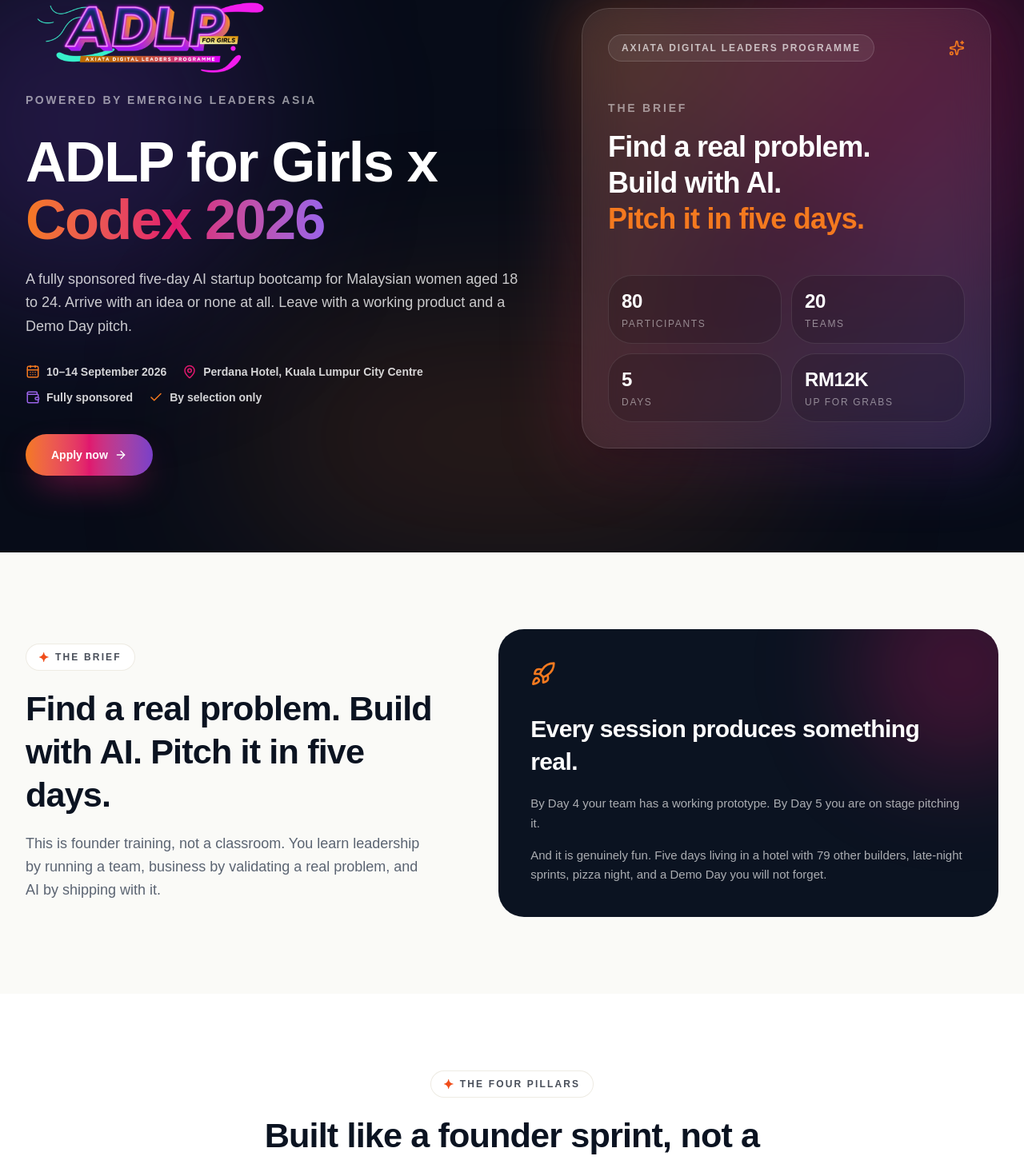
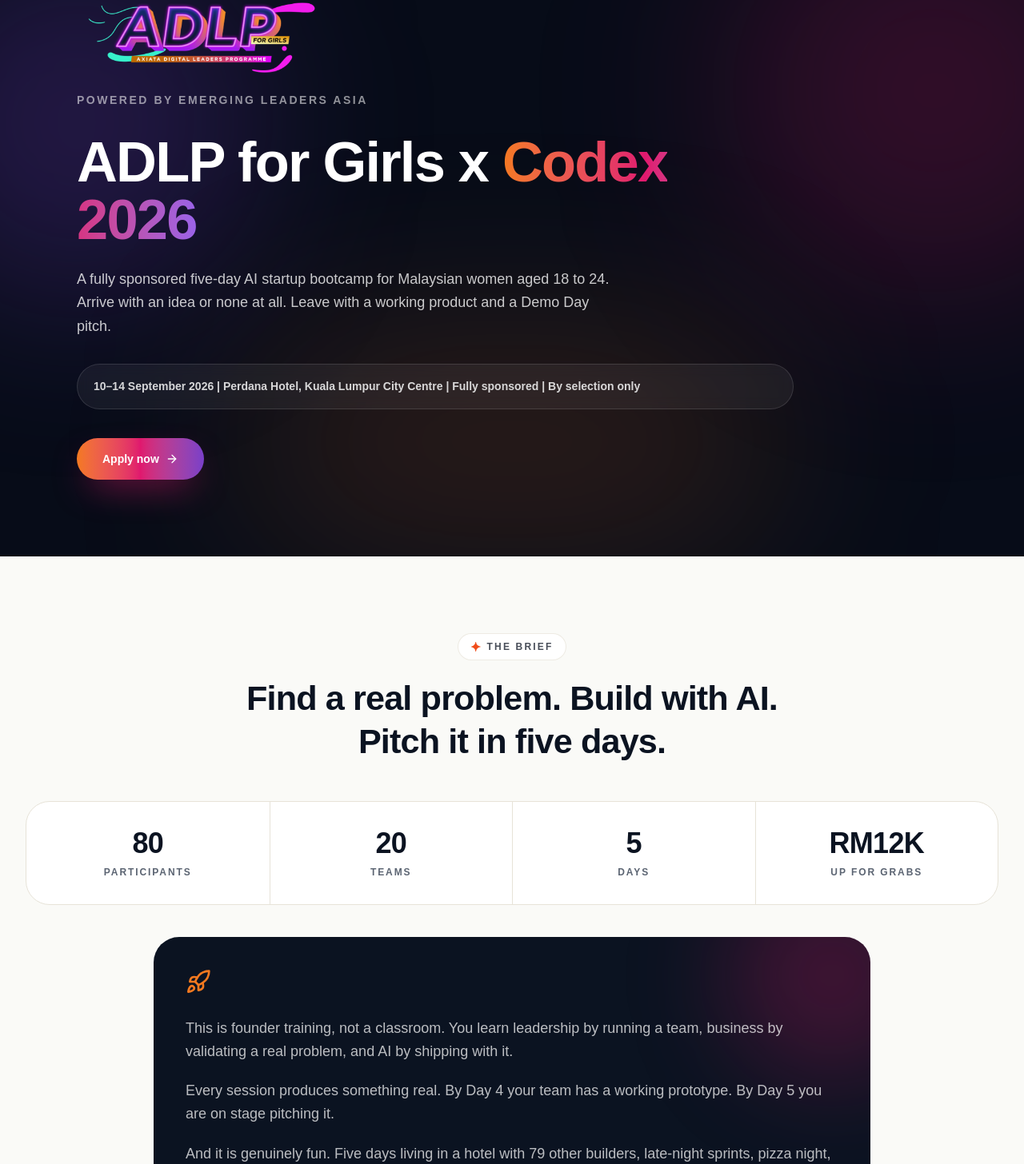
Before and after one commit to afsaruddinrusyaidi-prog/afsaruddinrusyaidi-prog.github.io, a React (Vite) app: page /adlp-for-girls in a window 1280 px wide. Shown: the part 167-1623 px from the top of the page at 80% size. Built offline with nearby package versions, Linux system fonts and the light colour scheme.

Commit message:
Update ADLP landing page copy
Co-Authored-By: hohjiada <hohjiada@gmail.com>

```diff
--- a/src/pages/ADLPForGirls.tsx
+++ b/src/pages/ADLPForGirls.tsx
@@ -3,19 +3,18 @@ import {
   ArrowRight,
   BrainCircuit,
   CalendarDays,
-  Check,
   ExternalLink,
   Laptop,
   Lightbulb,
   MapPin,
   MoonStar,
   Rocket,
-  Sparkles,
   Trophy,
   UsersRound,
   Wallet,
 } from "lucide-react"
 import { Reveal } from "@/components/Reveal"
+import { CountUp } from "@/components/CountUp"
 import { SectionPill } from "@/components/SectionPill"
 import {
   Accordion,
@@ -27,6 +26,13 @@ import {
 const REGISTER_URL = "#register"
 
 type Icon = ComponentType<{ className?: string }>
+
+const STATS = [
+  { value: 80, prefix: "", suffix: "", label: "PARTICIPANTS" },
+  { value: 20, prefix: "", suffix: "", label: "TEAMS" },
+  { value: 5, prefix: "", suffix: "", label: "DAYS" },
+  { value: 12, prefix: "RM", suffix: "K", label: "UP FOR GRABS" },
+] as const
 
 const PILLARS: { title: string; body: string; icon: Icon; accent: string }[] = [
   {
@@ -57,31 +63,31 @@ const PILLARS: { title: string; body: string; icon: Icon; accent: string }[] = [
 
 const JOURNEY: { day: string; title: string; body: string; icon: Icon }[] = [
   {
-    day: "Day 1",
+    day: "DAY 1",
     title: "Leadership & Team Formation",
     body: "Build your leadership foundation, meet your cohort, and form your team of four.",
     icon: UsersRound,
   },
   {
-    day: "Day 2",
+    day: "DAY 2",
     title: "Find the Problem",
     body: "Identify and validate a real problem worth solving.",
     icon: Lightbulb,
   },
   {
-    day: "Day 3",
+    day: "DAY 3",
     title: "AI Immersion",
     body: "Learn Codex and the AI tools your team will use to turn the idea into a product.",
     icon: BrainCircuit,
   },
   {
-    day: "Day 4",
+    day: "DAY 4",
     title: "Build Sprint",
     body: "Build, test, and polish your product with floor mentors unblocking your team on the spot.",
     icon: Laptop,
   },
   {
-    day: "Day 5",
+    day: "DAY 5",
     title: "Demo Day",
     body: "Twenty teams. Ten minutes each. Live judges. Up to RM12,000 in prizes for the top teams.",
     icon: Trophy,
@@ -89,27 +95,56 @@ const JOURNEY: { day: string; title: string; body: string; icon: Icon }[] = [
 ]
 
 const LOGISTICS: { label: string; value: string; icon: Icon }[] = [
-  { label: "Dates", value: "10 to 14 September 2026 (5 days, 4 nights)", icon: CalendarDays },
-  { label: "Venue", value: "Perdana Hotel, Kuala Lumpur City Centre", icon: MapPin },
+  { label: "DATES", value: "10 to 14 September 2026 (5 days, 4 nights)", icon: CalendarDays },
+  { label: "VENUE", value: "Perdana Hotel, Kuala Lumpur City Centre", icon: MapPin },
   {
-    label: "Cost",
+    label: "COST",
     value: "Fully sponsored, including accommodation, meals, and AI tool access",
     icon: Wallet,
   },
-  { label: "Eligibility", value: "Malaysian women aged 18 to 24, by selection", icon: UsersRound },
-  { label: "Bring", value: "A laptop, a charger, and a problem you care about", icon: Laptop },
+  { label: "ELIGIBILITY", value: "Malaysian women aged 18 to 24, by selection", icon: UsersRound },
+  { label: "BRING", value: "A laptop, a charger, and a problem you care about", icon: Laptop },
 ]
 
 const FAQS = [
   {
     question: "Who can apply?",
     answer:
-      "Malaysian women aged 18 to 24 who are curious about AI, startups, or building things, and can commit to all 5 days and 4 nights. Places are limited to 80 and awarded by selection.",
+      "Malaysian women aged 18 to 24. You do not need to be studying ICT or computer science. If you are curious about building with AI and willing to work hard for five days, apply.",
   },
   {
     question: "Do I need coding experience or a startup idea?",
     answer:
-      "No. You can arrive with an idea or none at all, and no coding experience is required. Codex helps your team turn plain English into a working product.",
+      "No to both. Codex handles the code, and Day 2 is designed to help your team find and validate a problem worth solving. Plenty of great teams will walk in with nothing but curiosity.",
+  },
+  {
+    question: "How much does it cost?",
+    answer:
+      "Nothing. The programme is fully sponsored, including accommodation, meals, and AI tool access.",
+  },
+  {
+    question: "How are teams formed?",
+    answer:
+      "Teams of four are formed on Day 1. You do not need to apply with a team, and you cannot pre-select teammates. Part of the experience is learning to build with people you just met.",
+  },
+  {
+    question: "What should I bring?",
+    answer: "A laptop, a charger, and a problem you care about. Everything else is provided.",
+  },
+  {
+    question: "Do I have to stay at the hotel for all five days?",
+    answer:
+      "Yes. This is a full residential programme and the schedule runs day and night. Accommodation is provided and sponsored.",
+  },
+  {
+    question: "What happens on Demo Day?",
+    answer:
+      "All twenty teams pitch their working product live to a panel of judges, ten minutes each. Top teams share a prize pool of up to RM12,000.",
+  },
+  {
+    question: "What happens after the programme?",
+    answer:
+      "You leave with a working product, a pitch you have delivered on stage, and access to the Emerging Leaders Asia network of alumni, mentors, and coaches.",
   },
 ]
 
@@ -154,7 +189,7 @@ export default function ADLPForGirls() {
           className="pointer-events-none absolute bottom-0 left-1/2 h-72 w-[42rem] -translate-x-1/2 rounded-full bg-[#f4791f]/15 blur-[120px]"
         />
 
-        <div className="relative mx-auto grid max-w-7xl items-center gap-12 px-6 sm:px-8 lg:grid-cols-[1.08fr_0.92fr] lg:gap-16">
+        <div className="relative mx-auto max-w-6xl px-6 sm:px-8">
           <Reveal>
             <img
               src="/adlp-for-girls-logo.png"
@@ -162,7 +197,7 @@ export default function ADLPForGirls() {
               className="h-auto w-full max-w-[310px]"
             />
             <p className="mt-5 text-xs font-bold uppercase tracking-[0.18em] text-white/55 sm:text-sm">
-              Powered by Emerging Leaders Asia
+              POWERED BY EMERGING LEADERS ASIA
             </p>
             <h1 className="mt-8 max-w-3xl font-display text-4xl font-extrabold leading-[1.02] tracking-tight sm:text-5xl lg:text-[4.4rem]">
               ADLP for Girls x{" "}
@@ -175,24 +210,10 @@ export default function ADLPForGirls() {
               Arrive with an idea or none at all. Leave with a working product and a Demo Day
               pitch.
             </p>
-            <div className="mt-8 flex flex-col gap-3 text-sm font-semibold text-white/82 sm:flex-row sm:flex-wrap sm:gap-x-5 sm:gap-y-3">
-              <span className="inline-flex items-center gap-2">
-                <CalendarDays className="size-4.5 text-[#f4791f]" />
-                10–14 September 2026
-              </span>
-              <span className="inline-flex items-center gap-2">
-                <MapPin className="size-4.5 text-[#e0186e]" />
-                Perdana Hotel, Kuala Lumpur City Centre
-              </span>
-              <span className="inline-flex items-center gap-2">
-                <Wallet className="size-4.5 text-[#9a63e8]" />
-                Fully sponsored
-              </span>
-              <span className="inline-flex items-center gap-2">
-                <Check className="size-4.5 text-[#f4791f]" />
+            <p className="mt-8 max-w-4xl rounded-2xl border border-white/12 bg-white/[0.06] px-5 py-4 text-sm font-semibold leading-relaxed text-white/82 backdrop-blur-sm">
+              10–14 September 2026 | Perdana Hotel, Kuala Lumpur City Centre | Fully sponsored |
               By selection only
-              </span>
-            </div>
+            </p>
             <a
               href={REGISTER_URL}
               className="mt-9 inline-flex min-h-13 items-center gap-2 rounded-full bg-gradient-to-r from-[#f4791f] via-[#e0186e] to-[#7a3fc9] px-8 text-sm font-bold text-white shadow-[0_18px_45px_-16px_rgba(224,24,110,0.8)] transition-transform duration-300 hover:-translate-y-1"
@@ -201,58 +222,40 @@ export default function ADLPForGirls() {
               <ArrowRight className="size-4" />
             </a>
           </Reveal>
+        </div>
+      </section>
 
-          <Reveal delay={0.12}>
-            <div className="relative mx-auto max-w-lg">
-              <div className="absolute -inset-5 rounded-[38px] bg-gradient-to-br from-[#f4791f]/30 via-[#e0186e]/15 to-[#7a3fc9]/30 blur-2xl" />
-              <div className="relative overflow-hidden rounded-[34px] border border-white/12 bg-white/[0.07] p-6 shadow-2xl backdrop-blur-xl sm:p-8">
-                <div className="flex items-center justify-between">
-                  <span className="rounded-full border border-white/14 bg-white/[0.07] px-4 py-2 text-xs font-bold uppercase tracking-[0.16em] text-white/68">
-                    Axiata Digital Leaders Programme
-                  </span>
-                  <Sparkles className="size-5 text-[#f4791f]" />
-                </div>
-                <div className="mt-12">
-                  <p className="text-sm font-semibold uppercase tracking-[0.2em] text-white/50">
-                    The brief
-                  </p>
-                  <p className="mt-4 font-display text-3xl font-extrabold leading-tight sm:text-4xl">
-                    Find a real problem.
-                    <br />
-                    Build with AI.
-                    <br />
-                    <span className="text-[#f4791f]">Pitch it in five days.</span>
-                  </p>
-                </div>
-                <div className="mt-12 grid grid-cols-2 gap-3">
-                  {[
-                    ["80", "participants"],
-                    ["20", "teams"],
-                    ["5", "days"],
-                    ["RM12K", "up for grabs"],
-                  ].map(([value, label]) => (
-                    <div key={label} className="rounded-2xl border border-white/10 bg-black/15 p-4">
-                      <p className="font-display text-2xl font-extrabold">{value}</p>
-                      <p className="mt-1 text-xs font-medium uppercase tracking-[0.14em] text-white/48">
-                        {label}
+      <section className="mx-auto max-w-7xl px-6 py-20 sm:px-8 sm:py-24">
+        <SectionHeading
+          eyebrow="THE BRIEF"
+          title="Find a real problem. Build with AI. Pitch it in five days."
+          centered
+        />
+        <Reveal delay={0.08}>
+          <div className="mt-12 grid overflow-hidden rounded-[30px] border border-border bg-white sm:grid-cols-2 lg:grid-cols-4">
+            {STATS.map((stat, index) => (
+              <div
+                key={stat.label}
+                className={`p-7 text-center sm:p-8 ${
+                  index > 0 ? "border-t border-border sm:border-t-0" : ""
+                } ${index % 2 === 1 ? "sm:border-l" : ""} ${index > 1 ? "sm:border-t lg:border-t-0" : ""} ${
+                  index > 0 ? "lg:border-l" : ""
+                }`}
+              >
+                <CountUp
+                  value={stat.value}
+                  prefix={stat.prefix}
+                  suffix={stat.suffix}
+                  className="font-display text-4xl font-extrabold text-navy"
+                />
+                <p className="mt-2 text-xs font-extrabold tracking-[0.16em] text-muted-foreground">
+                  {stat.label}
                 </p>
               </div>
             ))}
           </div>
-              </div>
-            </div>
         </Reveal>
-        </div>
-      </section>
-
-      <section className="mx-auto max-w-7xl px-6 py-20 sm:px-8 sm:py-24">
-        <div className="grid items-center gap-12 lg:grid-cols-[0.9fr_1.1fr] lg:gap-20">
-          <SectionHeading
-            eyebrow="The brief"
-            title="Find a real problem. Build with AI. Pitch it in five days."
-            body="This is founder training, not a classroom. You learn leadership by running a team, business by validating a real problem, and AI by shipping with it."
-          />
-          <Reveal delay={0.1}>
+        <Reveal delay={0.12} className="mx-auto mt-10 max-w-4xl">
           <div className="relative overflow-hidden rounded-[32px] bg-[#0b1321] p-7 text-white sm:p-10">
             <div
               aria-hidden
@@ -260,27 +263,27 @@ export default function ADLPForGirls() {
             />
             <div className="relative">
               <Rocket className="size-8 text-[#f4791f]" />
-                <p className="mt-8 font-display text-2xl font-extrabold leading-snug sm:text-3xl">
-                  Every session produces something real.
+              <p className="mt-7 text-base leading-relaxed text-white/72 sm:text-lg">
+                This is founder training, not a classroom. You learn leadership by running a team,
+                business by validating a real problem, and AI by shipping with it.
               </p>
-                <p className="mt-5 text-[15px] leading-relaxed text-white/65">
-                  By Day 4 your team has a working prototype. By Day 5 you are on stage pitching
-                  it.
+              <p className="mt-5 text-base leading-relaxed text-white/72 sm:text-lg">
+                Every session produces something real. By Day 4 your team has a working prototype.
+                By Day 5 you are on stage pitching it.
               </p>
-                <p className="mt-4 text-[15px] leading-relaxed text-white/65">
+              <p className="mt-5 text-base leading-relaxed text-white/72 sm:text-lg">
                 And it is genuinely fun. Five days living in a hotel with 79 other builders,
                 late-night sprints, pizza night, and a Demo Day you will not forget.
               </p>
             </div>
           </div>
         </Reveal>
-        </div>
       </section>
 
       <section className="bg-white py-20 sm:py-24">
         <div className="mx-auto max-w-7xl px-6 sm:px-8">
           <SectionHeading
-            eyebrow="The four pillars"
+            eyebrow="THE FOUR PILLARS"
             title="Built like a founder sprint, not a classroom."
             centered
           />
@@ -315,16 +318,54 @@ export default function ADLPForGirls() {
         </div>
       </section>
 
+      <section className="mx-auto max-w-7xl px-6 py-20 sm:px-8 sm:py-24">
+        <div className="grid items-start gap-12 lg:grid-cols-[0.9fr_1.1fr] lg:gap-16">
+          <SectionHeading
+            eyebrow="WHO IS BEHIND THIS"
+            title="Organised by alumni, powered by Codex, backed by Axiata Foundation."
+          />
+          <Reveal delay={0.1}>
+            <div className="relative overflow-hidden rounded-[32px] bg-[#0b1321] p-7 text-white sm:p-10">
+              <div
+                aria-hidden
+                className="absolute -right-20 -top-20 size-64 rounded-full bg-[#7a3fc9]/25 blur-3xl"
+              />
+              <div className="relative space-y-5 text-base leading-relaxed text-white/72">
+                <p>
+                  ADLP for Girls x Codex is organised by Emerging Leaders Asia, the alumni network
+                  of the Axiata Young Talent Programme. Your co-leads, floor mentors, and coaches
+                  came through the same ecosystem and now work in tech and business across the
+                  region.
+                </p>
+                <p>
+                  Codex provides the AI toolkit every team builds with, and Axiata Foundation
+                  sponsors the full residential experience.
+                </p>
+                <p>
+                  The goal is simple. Malaysian women outperform in education but remain
+                  underrepresented as tech founders. We want this programme to help change that.
+                </p>
+              </div>
+            </div>
+          </Reveal>
+        </div>
+      </section>
+
       <section className="bg-[#0b1321] py-20 text-white sm:py-24">
         <div className="mx-auto max-w-7xl px-6 sm:px-8">
           <Reveal className="mx-auto max-w-3xl text-center">
-            <SectionPill tone="dark">Your AI toolkit</SectionPill>
+            <SectionPill tone="dark">YOUR AI TOOLKIT</SectionPill>
             <h2 className="mt-5 font-display text-3xl font-extrabold leading-tight sm:text-4xl lg:text-[2.7rem]">
-              Codex turns plain English into working code.
+              Codex is your team&apos;s AI engineer.
             </h2>
             <p className="mt-5 text-base leading-relaxed text-white/62 sm:text-lg">
-              Every team is trained on it before the first Build Sprint, then uses it to take an
-              idea to a working product by Demo Day.
+              Codex is OpenAI&apos;s AI coding agent. You describe what you want to build, and it
+              writes the code, fixes the bugs, and handles the engineering while your team focuses
+              on the problem, the user, and the pitch.
+            </p>
+            <p className="mt-4 text-base leading-relaxed text-white/62 sm:text-lg">
+              Every team gets trained on it on Day 3, then uses it through the Build Sprint all the
+              way to Demo Day.
             </p>
           </Reveal>
           <Reveal delay={0.08} className="mx-auto mt-12 max-w-2xl">
@@ -340,8 +381,8 @@ export default function ADLPForGirls() {
                 <div className="mt-6 sm:ml-7 sm:mt-0">
                   <h3 className="font-display text-2xl font-extrabold">Codex</h3>
                   <p className="mt-3 text-[15px] leading-relaxed text-white/62">
-                    Build with it from the first sprint through the final Demo Day product.
-                    Provisioned for free for every participant.
+                    Provisioned free for every participant, from the first sprint to the final
+                    pitch.
                   </p>
                 </div>
               </div>
@@ -352,7 +393,7 @@ export default function ADLPForGirls() {
 
       <section className="mx-auto max-w-7xl px-6 py-20 sm:px-8 sm:py-24">
         <SectionHeading
-          eyebrow="Your 5-day journey"
+          eyebrow="YOUR 5-DAY JOURNEY"
           title="Five days from team formation to Demo Day."
           body="Draft outline. Final agenda to be confirmed."
           centered
@@ -399,9 +440,8 @@ export default function ADLPForGirls() {
       <section className="mx-auto max-w-7xl px-6 py-20 sm:px-8 sm:py-24">
         <div className="grid items-start gap-12 lg:grid-cols-[0.72fr_1.28fr] lg:gap-16">
           <SectionHeading
-            eyebrow="Logistics"
+            eyebrow="LOGISTICS"
             title="Everything you need to show up ready."
-            body="The full residential experience is sponsored, including accommodation, meals, and AI tool access."
           />
           <Reveal delay={0.1}>
             <div className="grid overflow-hidden rounded-[30px] border border-border bg-white sm:grid-cols-2">
@@ -432,7 +472,6 @@ export default function ADLPForGirls() {
           <SectionHeading
             eyebrow="FAQ"
             title="Before you apply."
-            body="The two essentials about eligibility and experience."
           />
           <Reveal delay={0.1}>
             <Accordion className="rounded-[28px] border border-border bg-background px-5 sm:px-7">
@@ -454,7 +493,7 @@ export default function ADLPForGirls() {
       <section className="bg-white py-20 sm:py-24">
         <div className="mx-auto max-w-7xl px-6 sm:px-8">
           <SectionHeading
-            eyebrow="Our co-organisers"
+            eyebrow="OUR CO-ORGANISERS"
             title="Codex. Axiata Foundation. Emerging Leaders Asia."
             centered
           />
@@ -468,8 +507,8 @@ export default function ADLPForGirls() {
                   Codex
                 </h3>
                 <p className="mt-3 text-[15px] leading-relaxed text-muted-foreground">
-                  The AI building toolkit every team learns before the first Build Sprint and
-                  uses through Demo Day.
+                  OpenAI&apos;s AI coding agent, the tool every team learns on Day 3 and builds
+                  with through Demo Day.
                 </p>
               </article>
             </Reveal>
@@ -484,7 +523,7 @@ export default function ADLPForGirls() {
                   Axiata Foundation
                 </h3>
                 <p className="mt-3 text-[15px] leading-relaxed text-muted-foreground">
-                  Co-organiser of the fully sponsored residential founder experience.
+                  Co-organiser and sponsor of the fully sponsored residential founder experience.
                 </p>
               </article>
             </Reveal>
@@ -499,8 +538,8 @@ export default function ADLPForGirls() {
                   Emerging Leaders Asia
                 </h3>
                 <p className="mt-3 text-[15px] leading-relaxed text-muted-foreground">
-                  Powers the programme with trained co-leads, floor mentors, and industry coaches
-                  who guide every team from idea to Demo Day.
+                  The AYTP alumni network organising the programme, providing trained co-leads,
+                  floor mentors, and industry coaches.
                 </p>
               </article>
             </Reveal>
@@ -528,8 +567,7 @@ export default function ADLPForGirls() {
                 </span>
               </h2>
               <p className="mt-6 text-base text-white/62 sm:text-lg">
-                Selection is competitive. Applications close:{" "}
-                <span className="font-bold text-white">to be confirmed</span>
+                Selection is competitive. Applications close 15 August 2026.
               </p>
               <a
                 href={REGISTER_URL}
@@ -538,9 +576,6 @@ export default function ADLPForGirls() {
                 Apply now
                 <ExternalLink className="size-4" />
               </a>
-              <p className="mt-6 text-sm text-white/48">
-                For enquiries: <span className="font-semibold text-white/70">to be added</span>
-              </p>
             </div>
           </div>
         </Reveal>
```
Lines whose indentation alone changed are shown as unchanged.
